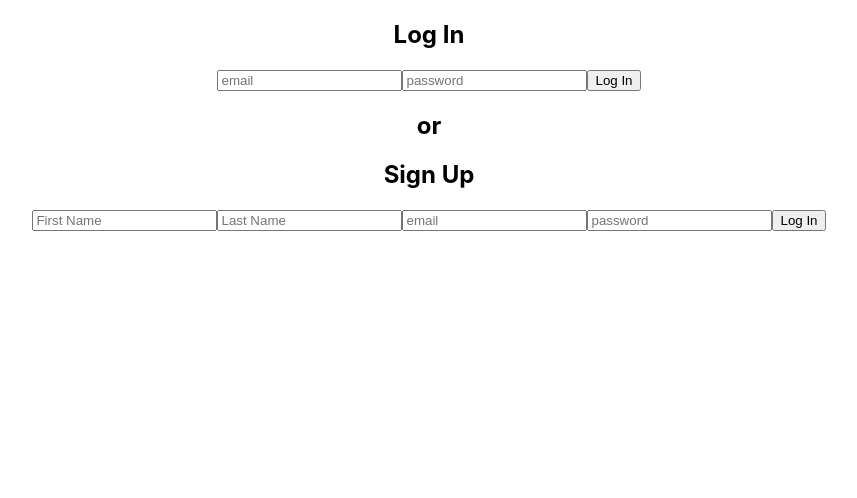
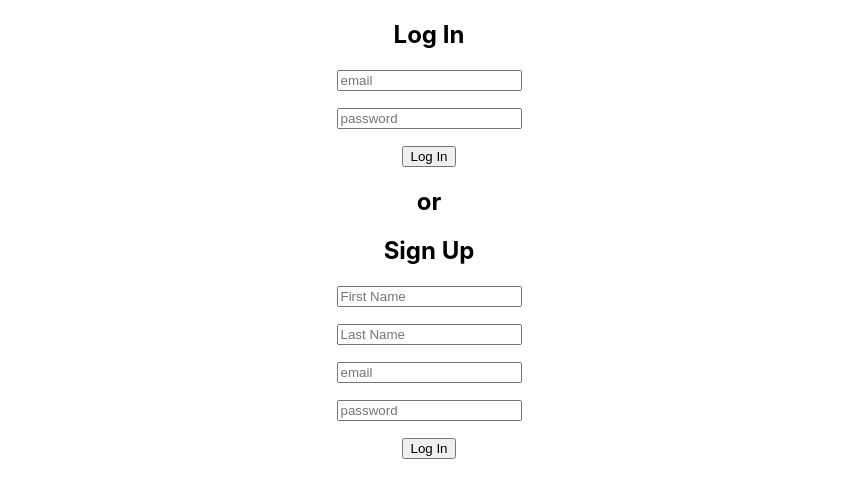
Before and after one commit to grangerl330/Tennis-Journal, a React (Create React App) app in the folder client/: page / in a window 1280 px wide. Shown: the top 498 px of the page, without its empty margins (211-1068 px from the left). Built offline with nearby package versions, Linux system fonts and the light colour scheme; no server answers.

Commit message:
added <p> tags to login and signup forms for better display

```diff
--- a/client/src/containers/Login.js
+++ b/client/src/containers/Login.js
@@ -24,8 +24,8 @@ const Login = (props) => {
     <div className="Login-Form">
       <h2>Log In</h2>
       <form onSubmit={handleOnSubmit}>
-        <input type="text" name="email" onChange={handleOnChange} value={props.loginFormData.email} placeholder="email" />
-        <input type="text" name="password" onChange={handleOnChange} value={props.loginFormData.password} placeholder="password" />
+        <p><input type="text" name="email" onChange={handleOnChange} value={props.loginFormData.email} placeholder="email" /></p>
+        <p><input type="text" name="password" onChange={handleOnChange} value={props.loginFormData.password} placeholder="password" /></p>
         <input type="submit" value="Log In" />
       </form>
     </div>
--- a/client/src/containers/SignUp.js
+++ b/client/src/containers/SignUp.js
@@ -23,10 +23,10 @@ const Signup = (props) => {
     <div className="Signup-Form">
       <h2>Sign Up</h2>
       <form onSubmit={handleOnSubmit}>
-        <input type="text" name="firstName" onChange={handleOnChange} value={props.signupFormData.firstName} placeholder="First Name" />
-        <input type="text" name="lastName" onChange={handleOnChange} value={props.signupFormData.lastName} placeholder="Last Name" />
-        <input type="text" name="email" onChange={handleOnChange} value={props.signupFormData.email} placeholder="email" />
-        <input type="text" name="password" onChange={handleOnChange} value={props.signupFormData.password} placeholder="password" />
+        <p><input type="text" name="firstName" onChange={handleOnChange} value={props.signupFormData.firstName} placeholder="First Name" /></p>
+        <p><input type="text" name="lastName" onChange={handleOnChange} value={props.signupFormData.lastName} placeholder="Last Name" /></p>
+        <p><input type="text" name="email" onChange={handleOnChange} value={props.signupFormData.email} placeholder="email" /></p>
+        <p><input type="text" name="password" onChange={handleOnChange} value={props.signupFormData.password} placeholder="password" /></p>
         <input type="submit" value="Log In" />
       </form>
     </div>
```
